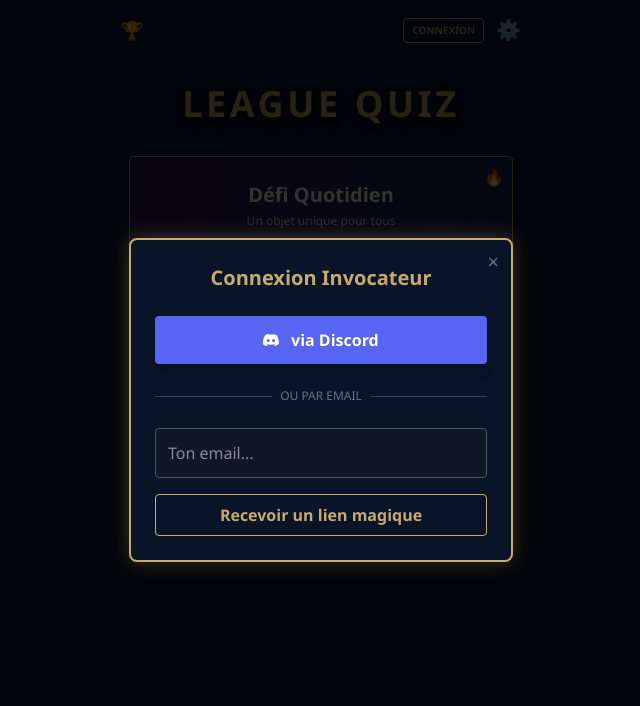
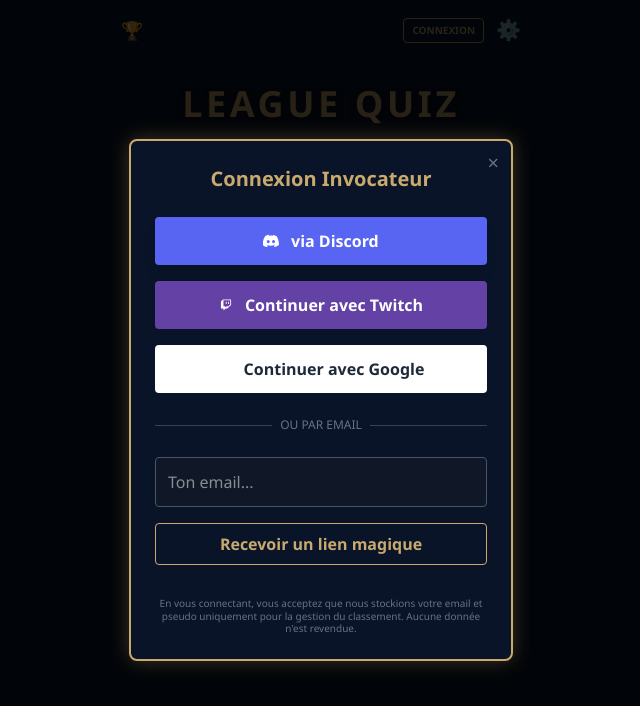
Before and after one commit to heracles91/lol-guess-item, a React (Vite) app: page / in a window 1280 px wide. Both pictures are taken after a click on the button "CONNEXION". Shown: the top 706 px of the page, without its empty margins (319-959 px from the left). Built offline with nearby package versions, Linux system fonts and the light colour scheme.

Commit message:
Added Twitch+Google OAuth connection

```diff
--- a/src/components/AuthModal.jsx
+++ b/src/components/AuthModal.jsx
@@ -27,17 +27,17 @@
     setLoading(false);
   };
 
-  // 2. Fonction de connexion Discord (Nouveau !)
-  const handleDiscordLogin = async () => {
+  // 2. Fonction de connexion
+  const handleOAuth = async (provider) => {
     setLoading(true);
     const { error } = await supabase.auth.signInWithOAuth({
-      provider: 'discord',
+      provider: provider,
       options: {
-        redirectTo: window.location.origin, // Revient sur le site après Discord
+        redirectTo: window.location.origin, // Revient sur le site après
       },
     });
     if (error) {
-        setMessage("Erreur Discord : " + error.message);
+        setMessage(provider + " | Erreur connexion : " + error.message);
         setLoading(false);
     }
   };
@@ -66,13 +66,30 @@
 
             {/* BOUTON DISCORD */}
             <button
-                onClick={handleDiscordLogin}
+                onClick={() => handleOAuth('discord')}
                 disabled={loading}
                 className="w-full bg-[#5865F2] hover:bg-[#4752C4] text-white font-bold py-3 rounded flex items-center justify-center gap-3 transition shadow-lg"
             >
                 {/* Icône Discord SVG simple (par Font Awesome) */}
                 <svg xmlns="http://www.w3.org/2000/svg" height="14" width="15.75" viewBox="0 0 576 512"><path fill="#ffffff" d="M492.5 69.8c-.2-.3-.4-.6-.8-.7-38.1-17.5-78.4-30-119.7-37.1-.4-.1-.8 0-1.1 .1s-.6 .4-.8 .8c-5.5 9.9-10.5 20.2-14.9 30.6-44.6-6.8-89.9-6.8-134.4 0-4.5-10.5-9.5-20.7-15.1-30.6-.2-.3-.5-.6-.8-.8s-.7-.2-1.1-.2c-41.3 7.1-81.6 19.6-119.7 37.1-.3 .1-.6 .4-.8 .7-76.2 113.8-97.1 224.9-86.9 334.5 0 .3 .1 .5 .2 .8s.3 .4 .5 .6c44.4 32.9 94 58 146.8 74.2 .4 .1 .8 .1 1.1 0s.7-.4 .9-.7c11.3-15.4 21.4-31.8 30-48.8 .1-.2 .2-.5 .2-.8s0-.5-.1-.8-.2-.5-.4-.6-.4-.3-.7-.4c-15.8-6.1-31.2-13.4-45.9-21.9-.3-.2-.5-.4-.7-.6s-.3-.6-.3-.9 0-.6 .2-.9 .3-.5 .6-.7c3.1-2.3 6.2-4.7 9.1-7.1 .3-.2 .6-.4 .9-.4s.7 0 1 .1c96.2 43.9 200.4 43.9 295.5 0 .3-.1 .7-.2 1-.2s.7 .2 .9 .4c2.9 2.4 6 4.9 9.1 7.2 .2 .2 .4 .4 .6 .7s.2 .6 .2 .9-.1 .6-.3 .9-.4 .5-.6 .6c-14.7 8.6-30 15.9-45.9 21.8-.2 .1-.5 .2-.7 .4s-.3 .4-.4 .7-.1 .5-.1 .8 .1 .5 .2 .8c8.8 17 18.8 33.3 30 48.8 .2 .3 .6 .6 .9 .7s.8 .1 1.1 0c52.9-16.2 102.6-41.3 147.1-74.2 .2-.2 .4-.4 .5-.6s.2-.5 .2-.8c12.3-126.8-20.5-236.9-86.9-334.5zm-302 267.7c-29 0-52.8-26.6-52.8-59.2s23.4-59.2 52.8-59.2c29.7 0 53.3 26.8 52.8 59.2 0 32.7-23.4 59.2-52.8 59.2zm195.4 0c-29 0-52.8-26.6-52.8-59.2s23.4-59.2 52.8-59.2c29.7 0 53.3 26.8 52.8 59.2 0 32.7-23.2 59.2-52.8 59.2z"/></svg>
                 via Discord
+            </button>
+            <button
+                onClick={() => handleOAuth('twitch')}
+                className="flex items-center justify-center gap-3 w-full bg-[#6441a5] hover:bg-[#503484] text-white font-bold py-3 rounded transition"
+            >
+                {/* Icône Twitch SVG */}
+                <svg xmlns="http://www.w3.org/2000/svg" height="14" width="14" viewBox="0 0 640 640"><path fill="#ffffff" d="M455.4 167.5L416.8 167.5L416.8 277.2L455.4 277.2L455.4 167.5zM349.2 167L310.6 167L310.6 276.8L349.2 276.8L349.2 167zM185 64L88.5 155.4L88.5 484.6L204.3 484.6L204.3 576L300.8 484.6L378.1 484.6L551.9 320L551.9 64L185 64zM513.3 301.8L436.1 374.9L358.9 374.9L291.3 438.9L291.3 374.9L204.4 374.9L204.4 100.6L513.3 100.6L513.3 301.8z"/></svg>
+                Continuer avec Twitch
+            </button>
+
+            <button
+                onClick={() => handleOAuth('google')}
+                className="flex items-center justify-center gap-3 w-full bg-white hover:bg-gray-100 text-gray-800 font-bold py-3 rounded transition"
+            >
+                {/* Icône Google SVG */}
+                <svg xmlns="http://www.w3.org/2000/svg" height="14" width="14" viewBox="0 0 640 640"><path fill="#ffffff" d="M564 325.8C564 467.3 467.1 568 324 568C186.8 568 76 457.2 76 320C76 182.8 186.8 72 324 72C390.8 72 447 96.5 490.3 136.9L422.8 201.8C334.5 116.6 170.3 180.6 170.3 320C170.3 406.5 239.4 476.6 324 476.6C422.2 476.6 459 406.2 464.8 369.7L324 369.7L324 284.4L560.1 284.4C562.4 297.1 564 309.3 564 325.8z"/></svg>
+                Continuer avec Google
             </button>
 
             <div className="flex items-center gap-2 text-gray-500 text-xs my-2">
@@ -98,6 +115,9 @@
               >
                 {loading ? 'Envoi...' : 'Recevoir un lien magique'}
               </button>
+              <p className="text-[10px] text-gray-500 mt-4 text-center leading-tight">
+                En vous connectant, vous acceptez que nous stockions votre email et pseudo uniquement pour la gestion du classement. Aucune donnée n'est revendue.
+              </p>
             </form>
           </div>
         )}
```
